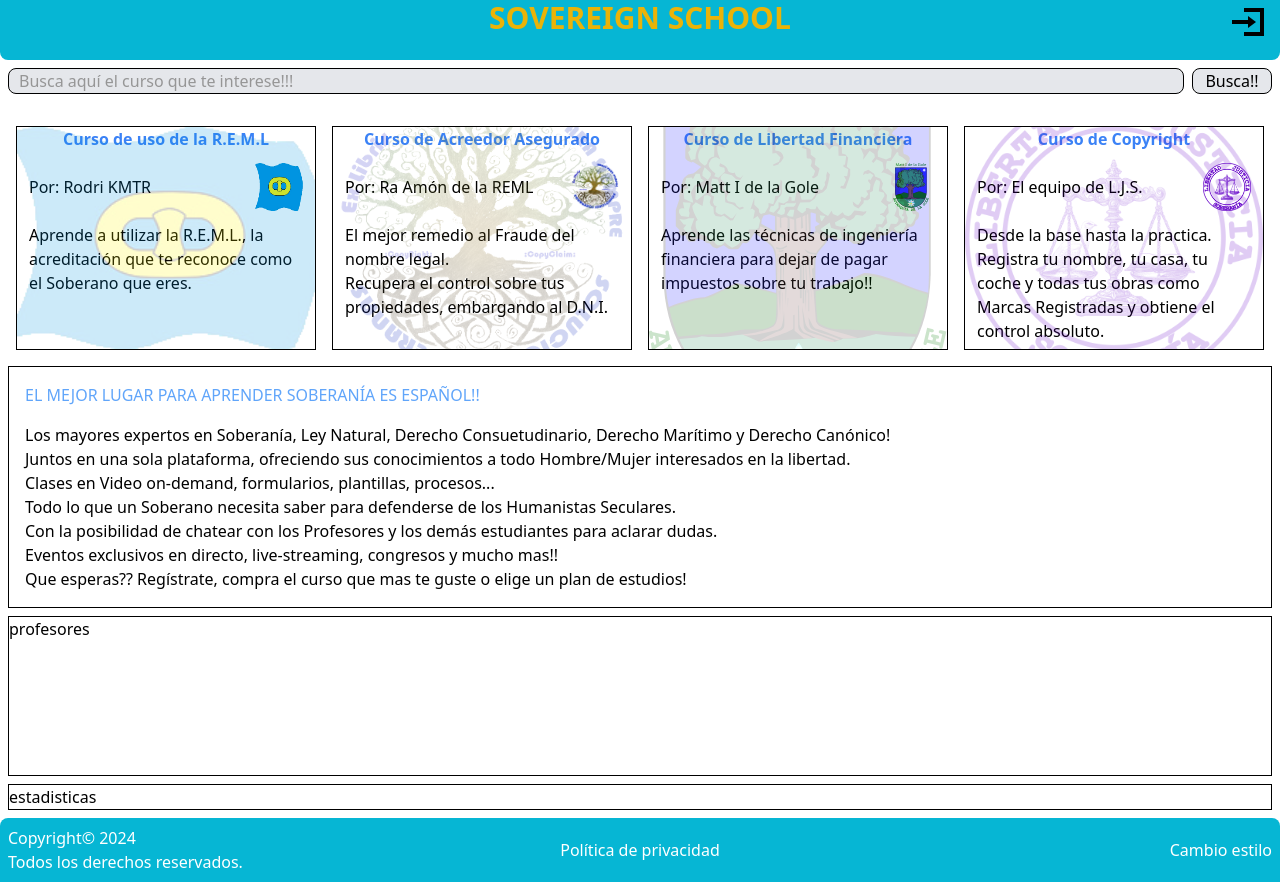
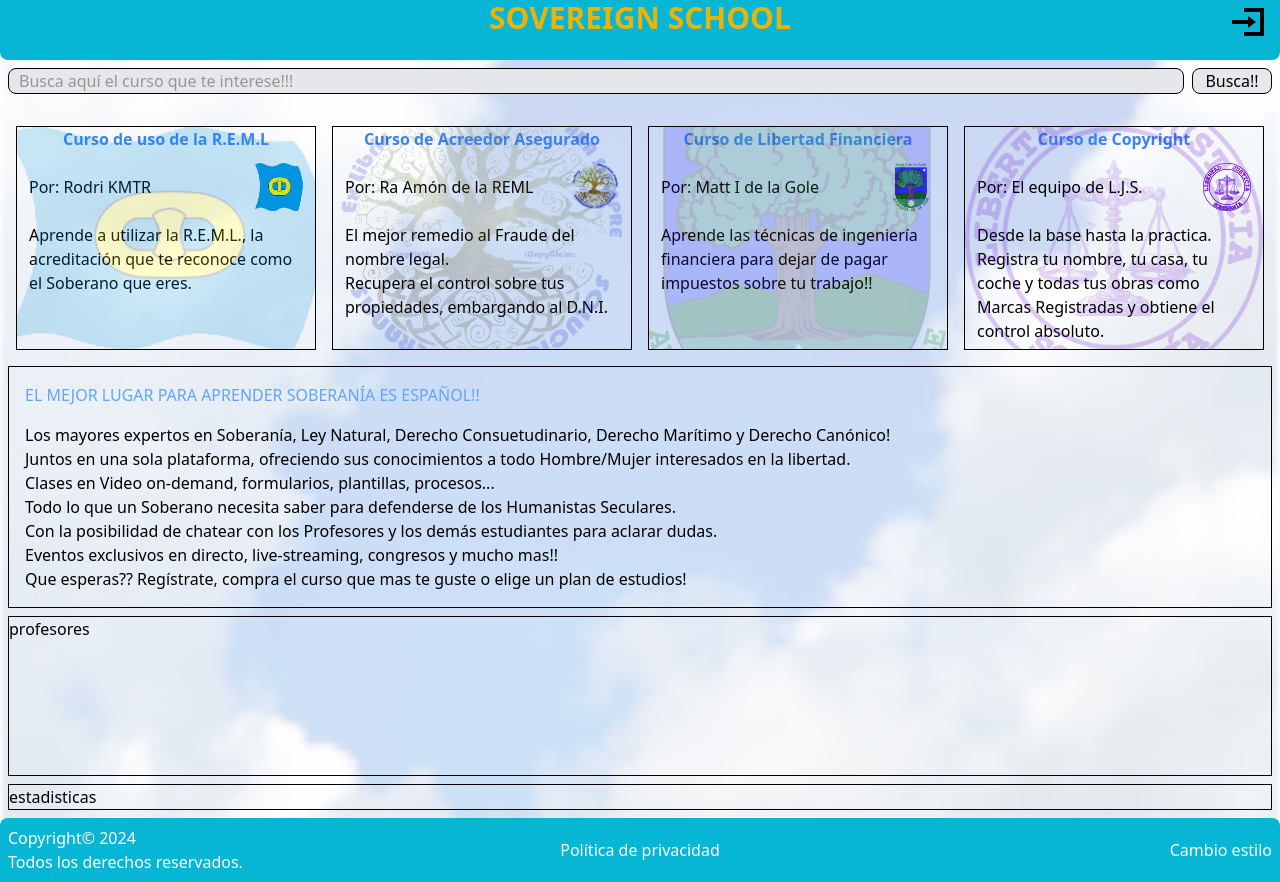
Before and after one commit to giacca90/SovereingSchool, an Angular app in the folder front/: page / in a window 1280 px wide. Built offline with nearby package versions, Linux system fonts and the light colour scheme.

Commit message:
Añadida foto de fondo

```diff
--- a/front/src/app/app.component.css
+++ b/front/src/app/app.component.css
@@ -10,9 +10,25 @@
 	min-height: 100%;
 	max-height: 500%;
 	overflow-y: auto;
+	position: relative;
 }
 
 .dimmed {
 	opacity: 0.3;
 	pointer-events: none;
 }
+
+:host::before {
+	content: '';
+	position: absolute;
+	top: 0;
+	left: 0;
+	width: 100%;
+	height: 100%;
+	background-image: url('../assets/cielo.png');
+	background-size: cover;
+	background-repeat: no-repeat;
+	background-position: center;
+	opacity: 0.2;
+	z-index: -10;
+}
--- a/front/src/app/components/home/home.component.css
+++ b/front/src/app/components/home/home.component.css
@@ -1,3 +1,3 @@
 :host {
-  width: 100%;
+	width: 100%;
 }
```
Also changed, not shown: front/src/assets/cielo.png (added).
